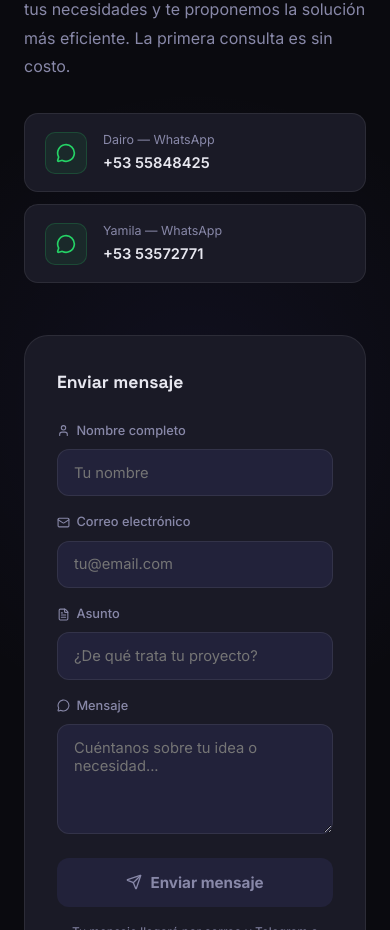
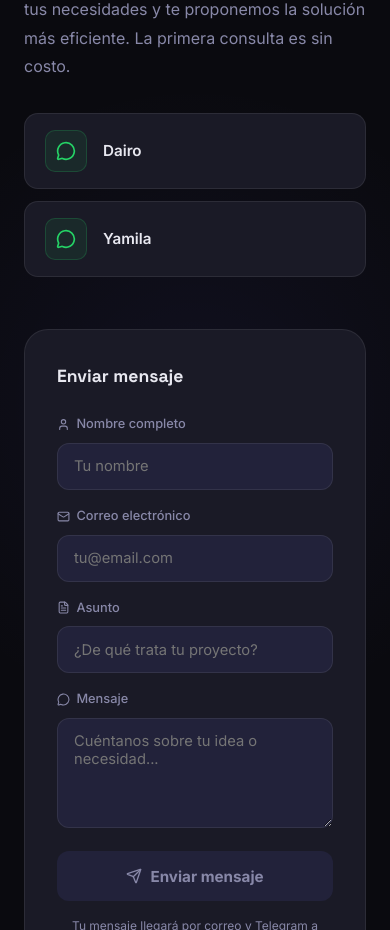
Before and after one commit to dairoGM/my_landing, a React (Vite) app: page / in a window 390 px wide. Shown: the part 6399-7329 px from the top of the page. Built offline with nearby package versions, Linux system fonts and the light colour scheme.

Commit message:
feat: hide phone numbers in contact section for privacy

```diff
--- a/src/components/Contact.jsx
+++ b/src/components/Contact.jsx
@@ -66,8 +66,8 @@ export default function Contact() {
               <p style={{ color: 'var(--text-muted)', lineHeight: 1.8, marginBottom: '2rem', fontSize: '1rem' }}>{t('contact.desc')}</p>
 
               {[
-                { label: t('contact.labelDairo'),  value: '+53 55848425', href: WA_DAIRO },
-                { label: t('contact.labelYamila'), value: '+53 53572771', href: WA_YAMILA },
+                { label: t('contact.labelDairo'),  href: WA_DAIRO },
+                { label: t('contact.labelYamila'), href: WA_YAMILA },
               ].map((c, i) => (
                 <a key={i} href={c.href} target="_blank" rel="noopener noreferrer"
                   style={{ display: 'flex', alignItems: 'center', gap: '1rem', padding: '1rem 1.25rem', borderRadius: 14, background: 'var(--dark-3)', border: '1px solid var(--glass-border)', textDecoration: 'none', marginBottom: '0.75rem', transition: 'border-color 0.2s, transform 0.2s' }}
@@ -77,10 +77,7 @@ export default function Contact() {
                   <div style={{ width: 42, height: 42, borderRadius: 10, background: '#25D36615', border: '1px solid #25D36630', display: 'flex', alignItems: 'center', justifyContent: 'center', color: '#25D366', flexShrink: 0 }}>
                     <MessageCircle size={20} />
                   </div>
-                  <div>
-                    <p style={{ fontSize: '0.78rem', color: 'var(--text-muted)', marginBottom: '0.1rem' }}>{c.label}</p>
-                    <p style={{ fontSize: '0.92rem', fontWeight: 600, color: 'var(--text)' }}>{c.value}</p>
-                  </div>
+                  <p style={{ fontSize: '0.95rem', fontWeight: 600, color: 'var(--text)' }}>{c.label}</p>
                 </a>
               ))}
             </motion.div>
--- a/src/i18n/en.js
+++ b/src/i18n/en.js
@@ -74,8 +74,8 @@ export default {
     headline1: 'Ready to',
     headline2: 'build together?',
     desc: 'Tell us about your project. We analyze your needs and propose the most efficient solution. The first consultation is free.',
-    labelDairo: 'Dairo — WhatsApp',
-    labelYamila: 'Yamila — WhatsApp',
+    labelDairo: 'Dairo',
+    labelYamila: 'Yamila',
     formTitle: 'Send a message',
     name: 'Full name',
     namePlaceholder: 'Your name',
--- a/src/i18n/es.js
+++ b/src/i18n/es.js
@@ -74,8 +74,8 @@ export default {
     headline1: '¿Listo para',
     headline2: 'construir juntos?',
     desc: 'Cuéntanos sobre tu proyecto. Analizamos tus necesidades y te proponemos la solución más eficiente. La primera consulta es sin costo.',
-    labelDairo: 'Dairo — WhatsApp',
-    labelYamila: 'Yamila — WhatsApp',
+    labelDairo: 'Dairo',
+    labelYamila: 'Yamila',
     formTitle: 'Enviar mensaje',
     name: 'Nombre completo',
     namePlaceholder: 'Tu nombre',
--- a/src/i18n/pt.js
+++ b/src/i18n/pt.js
@@ -74,8 +74,8 @@ export default {
     headline1: 'Pronto para',
     headline2: 'construir juntos?',
     desc: 'Conte-nos sobre o seu projeto. Analisamos suas necessidades e propomos a solução mais eficiente. A primeira consulta é gratuita.',
-    labelDairo: 'Dairo — WhatsApp',
-    labelYamila: 'Yamila — WhatsApp',
+    labelDairo: 'Dairo',
+    labelYamila: 'Yamila',
     formTitle: 'Enviar mensagem',
     name: 'Nome completo',
     namePlaceholder: 'Seu nome',
```
